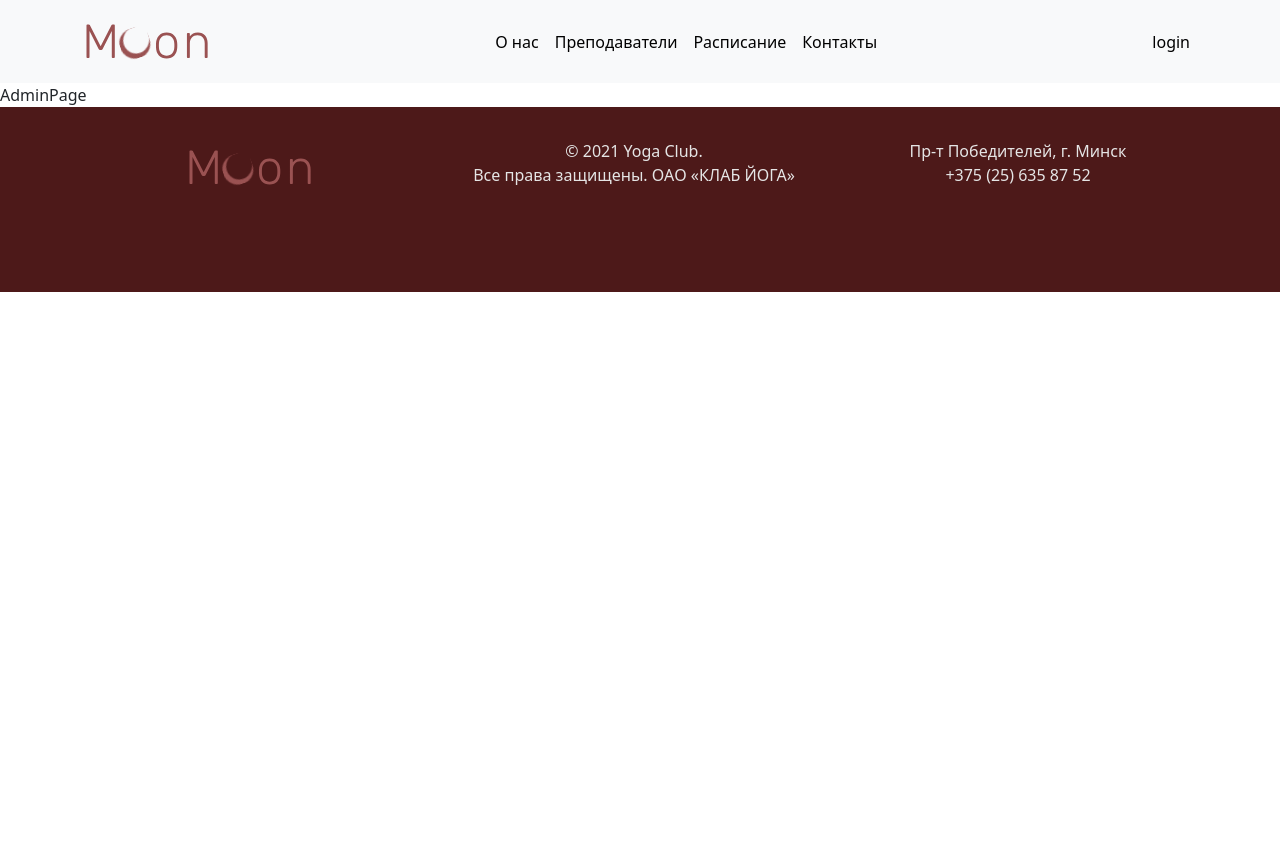
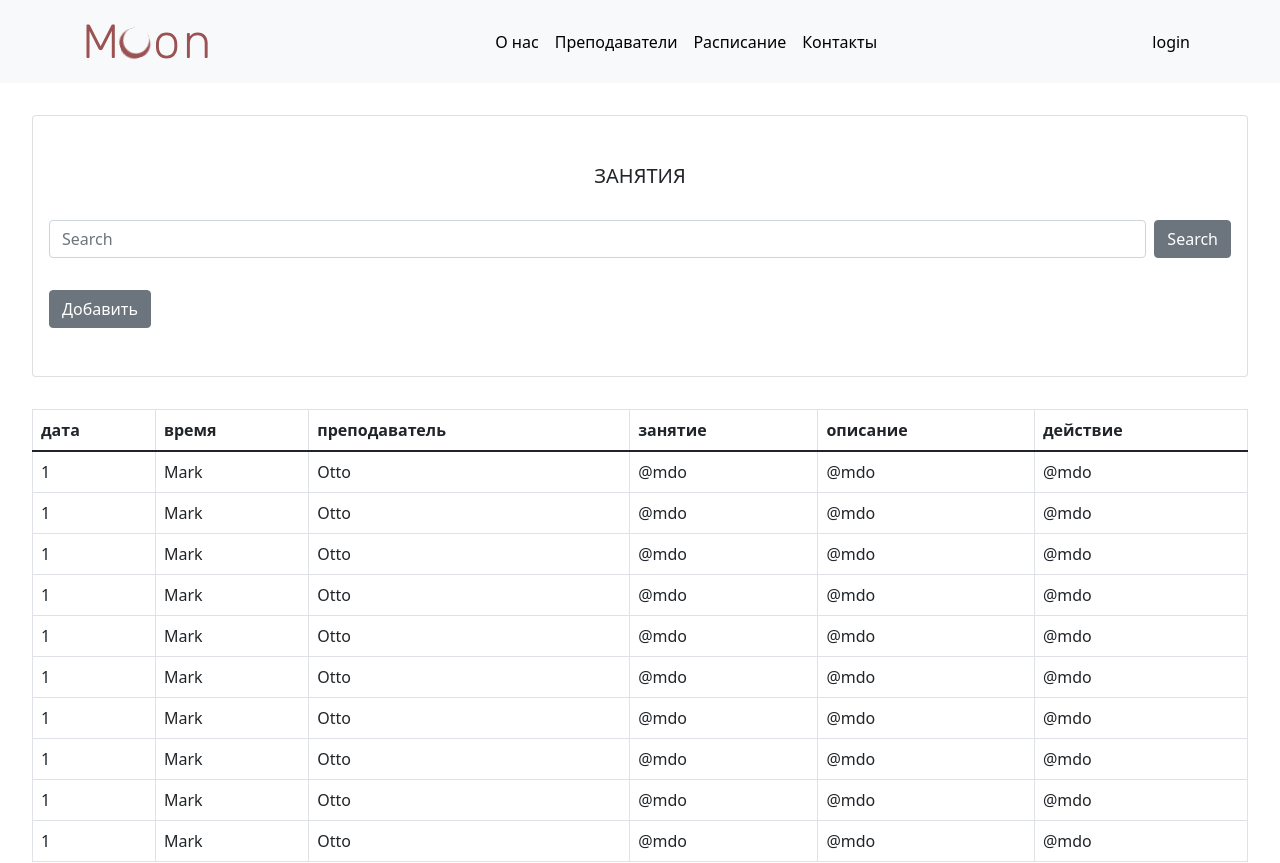
Before and after one commit to tms-js-pro-2021/Yoga-online-Tatiana-Zemliakova, a React app: page /admin in a window 1280 px wide. Shown: the top 863 px of the page. Before the commit the page ends 800 px from the top, so only its background shows below. Built offline with nearby package versions, Linux system fonts and the light colour scheme.

Commit message:
structure-done

```diff
--- a/src/components/AdminPage/AdminPage.jsx
+++ b/src/components/AdminPage/AdminPage.jsx
@@ -1,10 +1,97 @@
 /* eslint-disable import/no-unresolved */
 import React from 'react';
+import {
+  Table,
+  Container,
+  Card,
+  Button,
+  Form,
+  FormControl,
+} from 'react-bootstrap';
+
+const tablines = [1, 2, 3, 4, 5, 6, 7, 8, 9, 10];
 
 export default function AdminPage() {
   return (
     <>
-      <div>AdminPage</div>
+      <Container
+        fluid
+        style={{
+          paddingRight: '2rem',
+          paddingLeft: '2rem',
+          marginTop: '2rem',
+        }}
+      >
+        <Card>
+          <Card.Body>
+            <Card.Title
+              style={{
+                display: 'flex',
+                justifyContent: 'center',
+                marginBottom: '2rem',
+                marginTop: '2rem',
+              }}
+            >
+              ЗАНЯТИЯ
+            </Card.Title>
+            <Form
+              className="d-flex"
+              style={{
+                marginBottom: '2rem',
+              }}
+            >
+              <FormControl
+                type="search"
+                placeholder="Search"
+                className="me-2"
+                aria-label="Search"
+              />
+              <Button variant="secondary">Search</Button>
+            </Form>
+            <Button
+              variant="secondary"
+              style={{
+                marginBottom: '2rem',
+              }}
+            >
+              Добавить
+            </Button>
+          </Card.Body>
+        </Card>
+      </Container>
+      <Container
+        fluid
+        style={{
+          paddingRight: '2rem',
+          paddingLeft: '2rem',
+          marginTop: '2rem',
+        }}
+      >
+        <Table bordered hover responsive="sm">
+          <thead>
+            <tr>
+              <th>дата</th>
+              <th>время</th>
+              <th>преподаватель</th>
+              <th>занятие</th>
+              <th>описание</th>
+              <th>действие</th>
+            </tr>
+          </thead>
+          <tbody>
+            {tablines.map((element) => (
+              <tr item key={element}>
+                <td>1</td>
+                <td>Mark</td>
+                <td>Otto</td>
+                <td>@mdo</td>
+                <td>@mdo</td>
+                <td>@mdo</td>
+              </tr>
+            ))}
+          </tbody>
+        </Table>
+      </Container>
     </>
   );
 }
--- a/src/components/HomePage/HomePage.css
+++ b/src/components/HomePage/HomePage.css
@@ -1,3 +1,9 @@
-.background-gray {
+.background-half-gray {
   background: linear-gradient(to bottom, white 50%, rgba(116, 138, 133, 0.8) 50%);
   }
+
+  @media (max-width: 576px) {
+    .background-half-gray {
+      background: rgba(116, 138, 133, 0.8);
+      }
+    }
--- a/src/components/HomePage/HomePage.jsx
+++ b/src/components/HomePage/HomePage.jsx
@@ -35,9 +35,10 @@ export default function HomePage() {
       </Container>
       <Container
         fluid
-        className="background-gray"
+        className="background-half-gray"
         style={{
           paddingBottom: '3rem',
+          sm: 'background-gray',
         }}
       >
         <Container>
@@ -102,7 +103,7 @@ export default function HomePage() {
                 <Card.Img variant="top" src="/images/teacher3.png" />
                 <Card.Body>
                   <Card.Title>Дарья Табольская</Card.Title>
-                  <Card.Text>Виньяса Флоу Йога</Card.Text>
+                  <Card.Text>Виньяса Йога</Card.Text>
                   <Button variant="outline-light">
                     <Card.Link
                       href="/teachers"
@@ -140,7 +141,7 @@ export default function HomePage() {
                 paddingBottom: '5rem',
                 paddingLeft: '2rem',
                 paddingRight: '1rem',
-                height: '30rem',
+                height: '24rem',
                 background: 'rgba(229, 229, 229, 0.9)',
                 color: '#4D1919',
               }}
@@ -164,7 +165,7 @@ export default function HomePage() {
                 paddingBottom: '5rem',
                 paddingLeft: '2rem',
                 paddingRight: '1rem',
-                height: '30rem',
+                height: '24rem',
                 background: 'rgba(77, 25, 25, 0.9)',
                 color: '#FFFFFF',
               }}
--- a/src/components/Slider/Slider.jsx
+++ b/src/components/Slider/Slider.jsx
@@ -8,7 +8,7 @@ export default function Slider() {
       <Carousel.Item>
         <img
           className="d-block w-100"
-          height="600px"
+          height="448px"
           src="images/gory.jpg"
           alt="gory"
         />
@@ -31,7 +31,7 @@ export default function Slider() {
       <Carousel.Item>
         <img
           className="d-block w-100"
-          height="600px"
+          height="448px"
           src="images/zima.jpg"
           alt="gory"
         />
@@ -54,7 +54,7 @@ export default function Slider() {
       <Carousel.Item>
         <img
           className="d-block w-100"
-          height="600px"
+          height="448px"
           src="images/gory2.jpg"
           alt="gory"
         />
```
